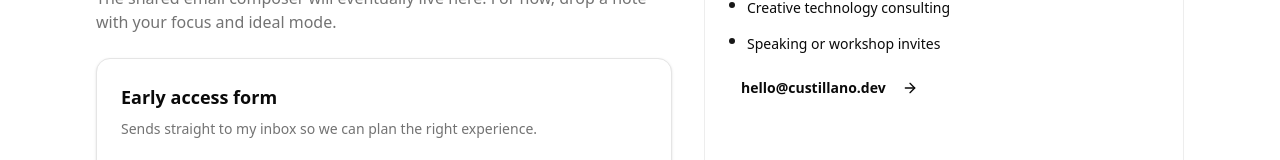
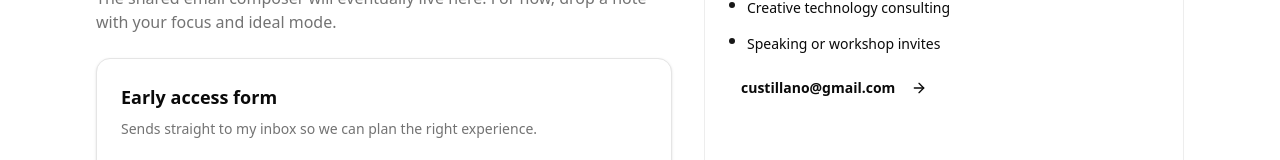
Before and after one commit to Hestice/custillano-dev, a Next.js app: page / in a window 1280 px wide. Shown: the part 2230-2390 px from the top of the page. Built offline with nearby package versions, Linux system fonts and the light colour scheme.

Commit message:
misc: add web mode and site config

```diff
--- a/app/(web)/page.tsx
+++ b/app/(web)/page.tsx
@@ -4,6 +4,7 @@ import type { LucideIcon } from "lucide-react";
 import {
   ArrowRight,
   Command,
+  Globe,
   Joystick,
   Layers,
   Sparkles,
@@ -23,7 +24,7 @@ import {
 import { Input } from "@/components/ui/input";
 import { Textarea } from "@/components/ui/textarea";
 import { siteConfig } from "@/config/site";
-import type { IconKey } from "@/config/site";
+import type { IconKey, ModeKey } from "@/config/site";
 import { ThemeToggle } from "@/components/theme/theme-toggle";
 
 const iconMap: Record<IconKey, LucideIcon> = {
@@ -32,6 +33,7 @@ const iconMap: Record<IconKey, LucideIcon> = {
   sparkles: Sparkles,
   terminal: Terminal,
   joystick: Joystick,
+  globe: Globe,
 };
 
 export const metadata: Metadata = {
@@ -171,6 +173,16 @@ function Projects({ projects }: { projects: typeof siteConfig.projects }) {
 }
 
 function Modes({ modes }: { modes: typeof siteConfig.modes }) {
+  const currentMode: ModeKey = "web";
+
+  const filteredModes = modes.filter((mode) => {
+    if ("activeModes" in mode && mode.activeModes) {
+      const activeModes = mode.activeModes as readonly ModeKey[];
+      return activeModes.some((m) => m === currentMode);
+    }
+    return true;
+  });
+
   return (
     <section id="modes" className="space-y-6">
       <div className="flex flex-col gap-3">
@@ -181,7 +193,7 @@ function Modes({ modes }: { modes: typeof siteConfig.modes }) {
         </p>
       </div>
       <div className="grid gap-6 md:grid-cols-2">
-        {modes.map((mode) => {
+        {filteredModes.map((mode) => {
           const Icon = iconMap[mode.icon];
           return (
             <Card
--- a/config/site.ts
+++ b/config/site.ts
@@ -1,4 +1,4 @@
-export type IconKey = "layers" | "command" | "sparkles" | "terminal" | "joystick";
+export type IconKey = "layers" | "command" | "sparkles" | "terminal" | "joystick" | "globe";
 
 export type ModeKey = "web" | "cli" | "immersive";
 
@@ -56,6 +56,16 @@ export const siteConfig = {
       icon: "terminal",
     },
     {
+      key: "web",
+      label: "Web Mode",
+      title: "Web-based portfolio",
+      description:
+        "A web-based portfolio for recruiters who want a more traditional experience.",
+      href: "/",
+      icon: "globe",
+      activeModes: ["cli", "immersive"],
+    },
+    {
       key: "immersive",
       label: "Immersive Mode",
       title: "Three.js playground",
@@ -88,7 +98,7 @@ export const siteConfig = {
       "Creative technology consulting",
       "Speaking or workshop invites",
     ],
-    email: "hello@custillano.dev",
+    email: "custillano@gmail.com",
     badge: "Open for collaborations",
   },
   projects: [
```
